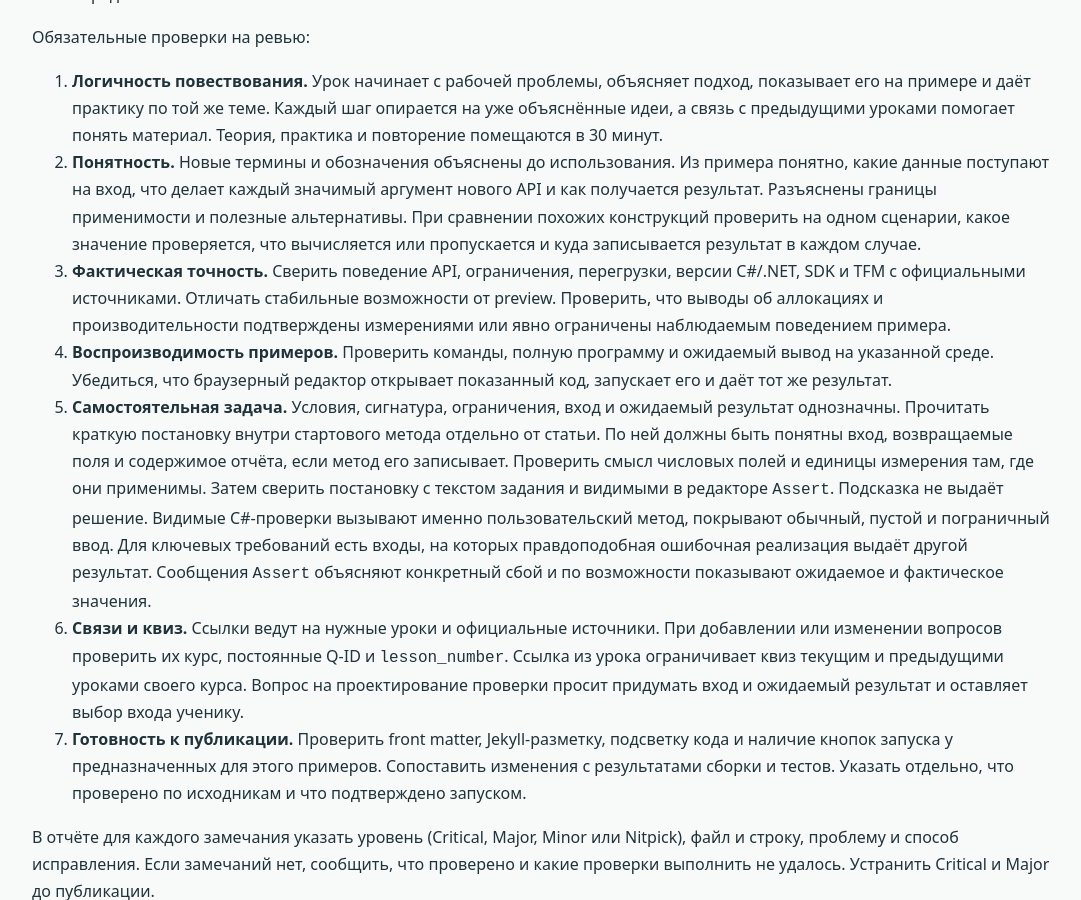
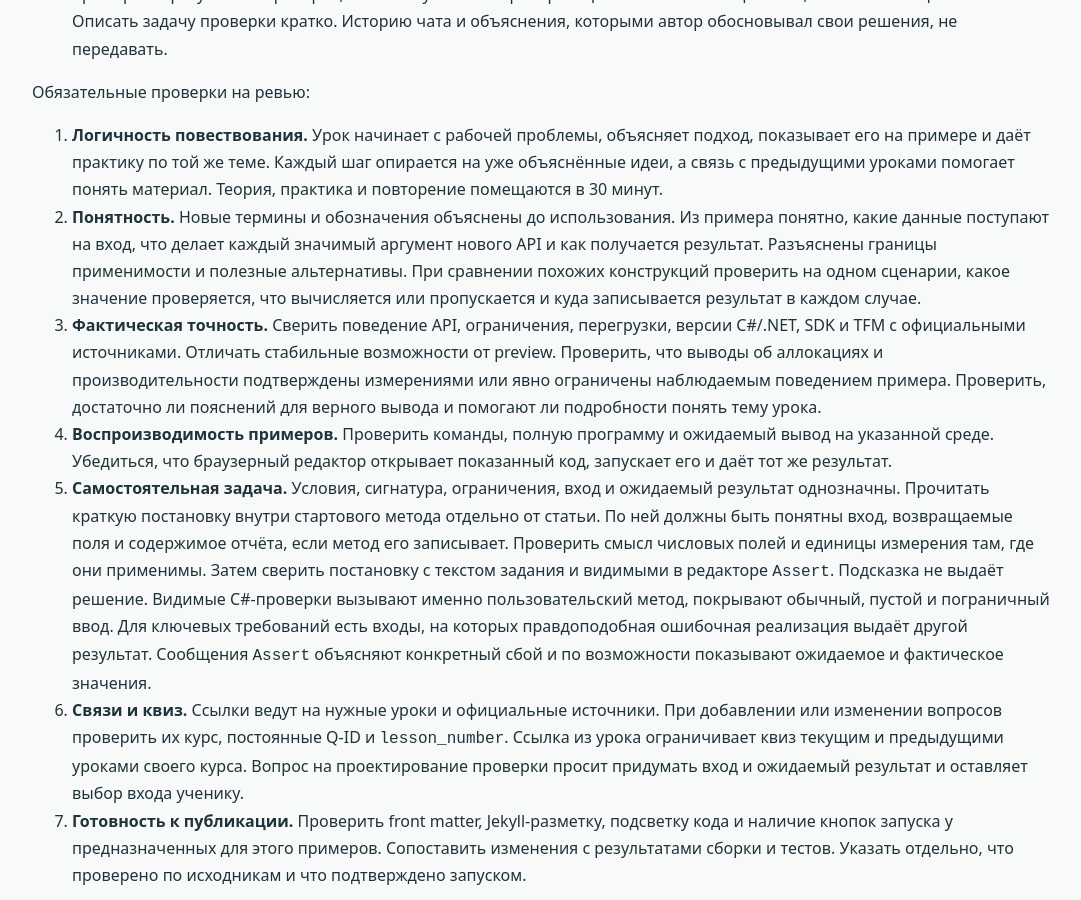
Before and after one commit to boyarincev/dotnet-courses, a Jekyll site: the page built from AGENTS.md, in a window 1280 px wide and 900 px high, scrolled down 8810 px. Shown: the whole window, without its empty margins (98-1179 px from the left). Built offline with Jekyll 4.4.1, drawn with Linux system fonts in a browser that asks for light colours; our own code applies the rules of GitHub Pages for plain Markdown files; some of the changed text lies outside the part shown.

Commit message:
Keep article caveats relevant to the lesson

```diff
--- a/AGENTS.md
+++ b/AGENTS.md
@@ -65,6 +65,7 @@
 
 - При первом показе нового API пояснять назначение каждого аргумента, смысл которого нельзя сразу понять из вызова. В многопараметрических вызовах использовать именованные аргументы, если они помогают увидеть роль значения, и короткие комментарии о том, что значение меняет в примере. В развёрнутом вызове `params` пояснять, как позиционные значения собираются в один параметр.
 - Показывать сигнатуру, когда для объяснения важны типы, возвращаемое значение или различия перегрузок. В повторных примерах сохранять полезные имена аргументов. Пояснения к запускаемому коду должны быть видны и в статье, и при запуске примера из неё.
+- **Объяснять поведение кода в рамках задачи урока.** Указывать условия, важные для правильного вывода. Оговорки, несущественные для темы, опускать. Существенную оговорку при необходимости пояснять коротким примером.
 - Показывать полные уроки на **сайте**, не присылать простыню текста или отдельный скачиваемый HTML в чат. После успешной публикации — короткое описание и рабочая ссылка.
 - Когда пользователь просит первый урок, **сначала сверить программу и последний номер соответствующего курса**. Не перезаписывать предыдущий урок; не выставлять задним числом отметку «освоено».
 - Для HTML в Markdown: в `<textarea>` экранировать `<` и `>` как `&lt;` и `&gt;`, иначе C# generics и другие символы могут сломать разметку. Следить за корректными ID и data-practice-id.
@@ -171,7 +172,7 @@ static (int PaidCount, decimal Total) SummarizePaid(IEnumerable<string> rows)
 
 1. **Логичность повествования.** Урок начинает с рабочей проблемы, объясняет подход, показывает его на примере и даёт практику по той же теме. Каждый шаг опирается на уже объяснённые идеи, а связь с предыдущими уроками помогает понять материал. Теория, практика и повторение помещаются в 30 минут.
 2. **Понятность.** Новые термины и обозначения объяснены до использования. Из примера понятно, какие данные поступают на вход, что делает каждый значимый аргумент нового API и как получается результат. Разъяснены границы применимости и полезные альтернативы. При сравнении похожих конструкций проверить на одном сценарии, какое значение проверяется, что вычисляется или пропускается и куда записывается результат в каждом случае.
-3. **Фактическая точность.** Сверить поведение API, ограничения, перегрузки, версии C#/.NET, SDK и TFM с официальными источниками. Отличать стабильные возможности от preview. Проверить, что выводы об аллокациях и производительности подтверждены измерениями или явно ограничены наблюдаемым поведением примера.
+3. **Фактическая точность.** Сверить поведение API, ограничения, перегрузки, версии C#/.NET, SDK и TFM с официальными источниками. Отличать стабильные возможности от preview. Проверить, что выводы об аллокациях и производительности подтверждены измерениями или явно ограничены наблюдаемым поведением примера. Проверить, достаточно ли пояснений для верного вывода и помогают ли подробности понять тему урока.
 4. **Воспроизводимость примеров.** Проверить команды, полную программу и ожидаемый вывод на указанной среде. Убедиться, что браузерный редактор открывает показанный код, запускает его и даёт тот же результат.
 5. **Самостоятельная задача.** Условия, сигнатура, ограничения, вход и ожидаемый результат однозначны. Прочитать краткую постановку внутри стартового метода отдельно от статьи. По ней должны быть понятны вход, возвращаемые поля и содержимое отчёта, если метод его записывает. Проверить смысл числовых полей и единицы измерения там, где они применимы. Затем сверить постановку с текстом задания и видимыми в редакторе `Assert`. Подсказка не выдаёт решение. Видимые C#-проверки вызывают именно пользовательский метод, покрывают обычный, пустой и пограничный ввод. Для ключевых требований есть входы, на которых правдоподобная ошибочная реализация выдаёт другой результат. Сообщения `Assert` объясняют конкретный сбой и по возможности показывают ожидаемое и фактическое значения.
 6. **Связи и квиз.** Ссылки ведут на нужные уроки и официальные источники. При добавлении или изменении вопросов проверить их курс, постоянные Q-ID и `lesson_number`. Ссылка из урока ограничивает квиз текущим и предыдущими уроками своего курса. Вопрос на проектирование проверки просит придумать вход и ожидаемый результат и оставляет выбор входа ученику.
```
